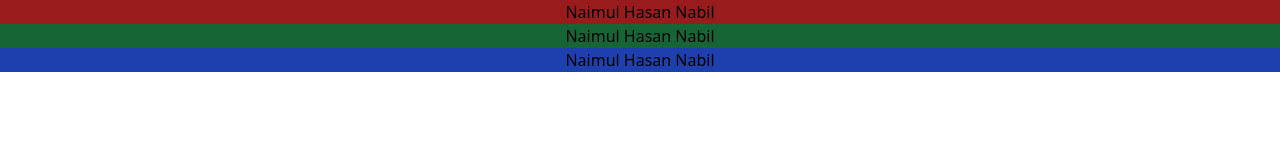
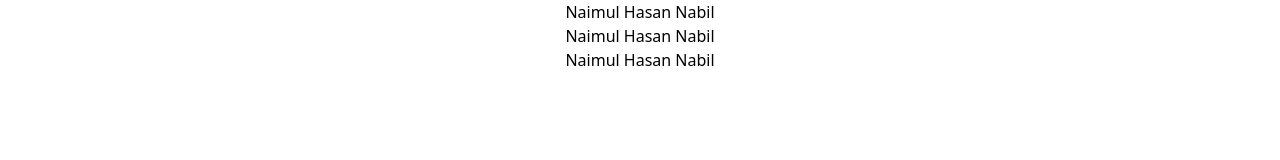
Before and after one commit to naimulhasannabil/Tailwind-CSS, a plain HTML site: page 00_Tailwind_Fronts and Sizing/index.html in a window 1280 px wide. Drawn offline with nearby package versions, Linux system fonts and the light colour scheme.

Commit message:
Update the code

```diff
--- a/00_Tailwind_Fronts and Sizing/index.html
+++ b/00_Tailwind_Fronts and Sizing/index.html
@@ -7,8 +7,8 @@
     <script src="https://cdn.tailwindcss.com"></script>
 </head>
 <body>
-    <h1 class="text-center bg-red-800">Naimul Hasan Nabil</h1>
-    <h2 class="text-center bg-green-800">Naimul Hasan Nabil</h2>
-    <h3 class="text-center bg-blue-800">Naimul Hasan Nabil</h3>
+    <h1 class="text-center">Naimul Hasan Nabil</h1>
+    <h2 class="text-center">Naimul Hasan Nabil</h2>
+    <h3 class="text-center">Naimul Hasan Nabil</h3>
 </body>
 </html>
--- /dev/null
+++ b/00_Tailwind_Fronts and Sizing/style.css
@@ -0,0 +1,6 @@
+* {
+    margin: 0;
+    padding: 0;
+    list-style: none;
+    box-sizing: border-box;
+}
```
